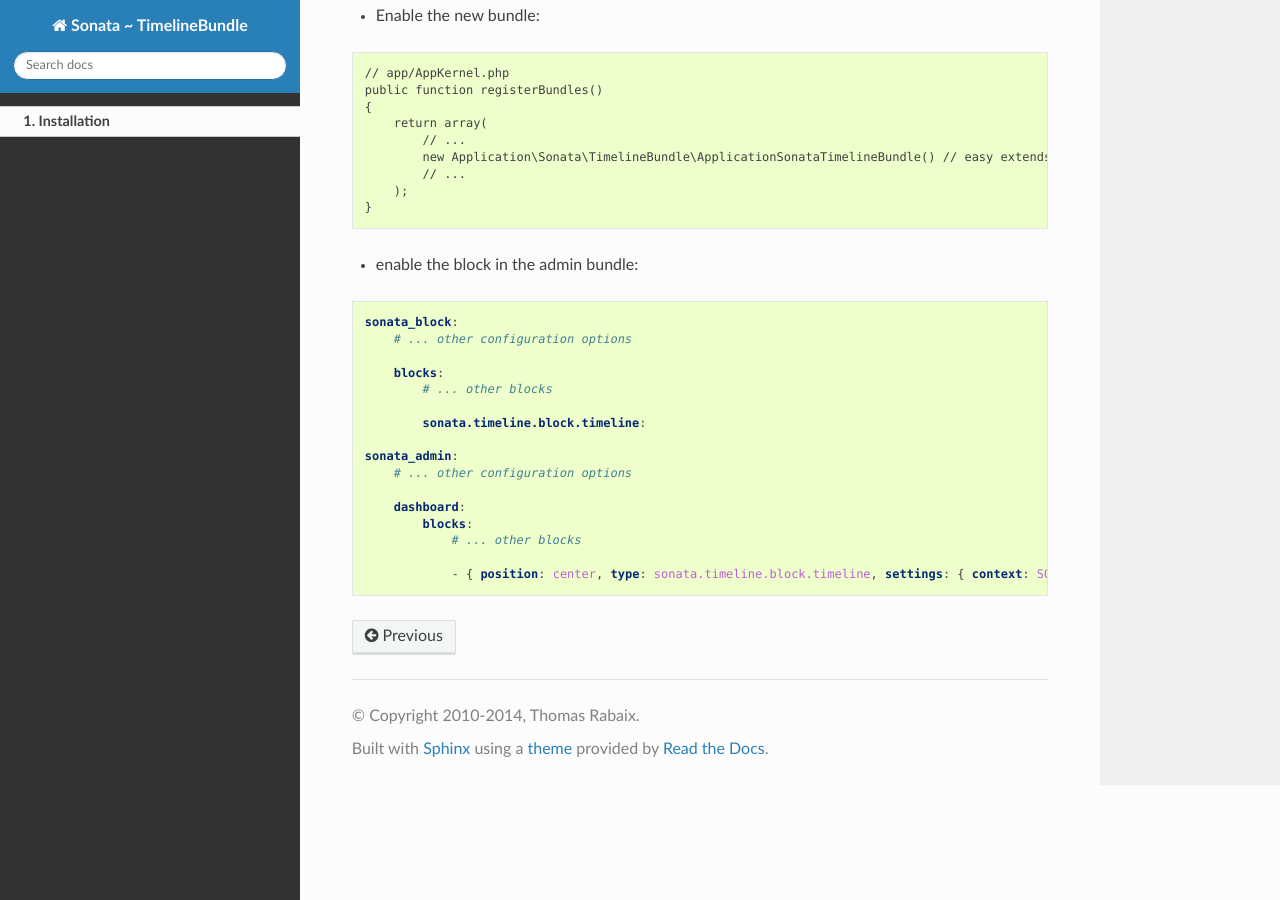
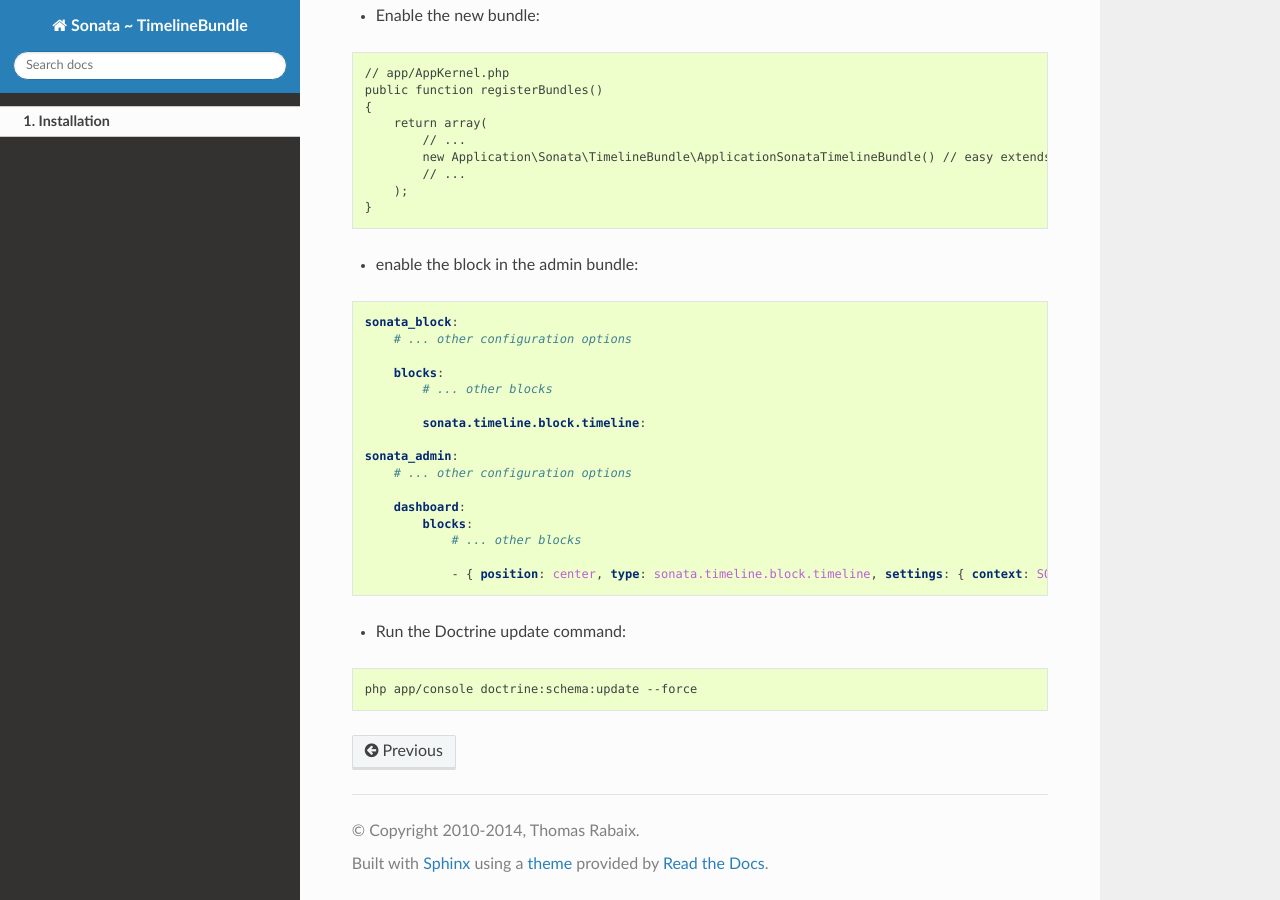
Before and after one commit to sonata-project/SonataTimelineBundle, a Sphinx documentation site: the page built from Resources/doc/reference/installation.rst, in a window 1280 px wide and 900 px high, scrolled down 1387 px. Built offline with Sphinx 7.4.7 and the Read the Docs theme 2.0.0, drawn with Linux system fonts in a browser that asks for light colours.

Commit message:
Update installation.rst
Just adding schema update command

```diff
--- a/Resources/doc/reference/installation.rst
+++ b/Resources/doc/reference/installation.rst
@@ -107,3 +107,10 @@
                 # ... other blocks
 
                 - { position: center, type: sonata.timeline.block.timeline, settings: { context: SONATA_ADMIN, max_per_page: 25 }}
+
+
+* Run the Doctrine update command:
+
+.. code-block:: bash
+
+    php app/console doctrine:schema:update --force
```
